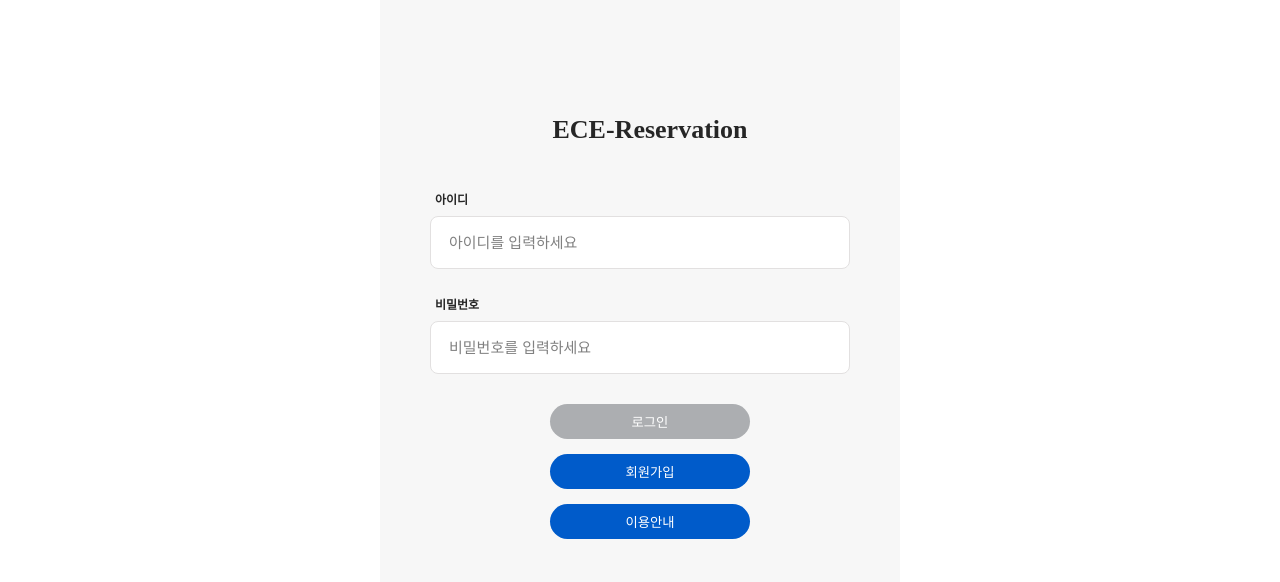
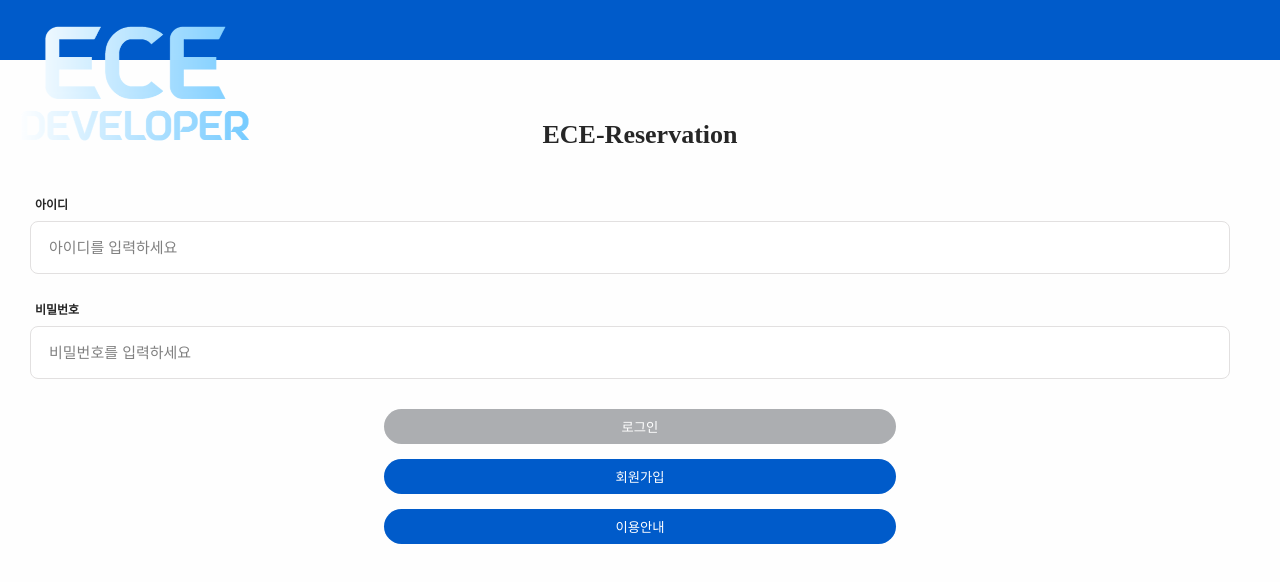
Before and after one commit to balamogoulish/ece-reservation-practice, a React (Create React App) app: page / in a window 1280 px wide. Shown: the top 582 px of the page. Built offline with nearby package versions, Linux system fonts and the light colour scheme.

Commit message:
feat: 헤더 추가

```diff
--- /dev/null
+++ b/src/Header.js
@@ -0,0 +1,23 @@
+import React from 'react';
+import { useNavigate } from "react-router-dom"
+
+const Header =() => {
+  const navigate = useNavigate();
+
+  const navigateToSignUp = () => {
+    navigate("/");
+  }
+
+  return(
+    <header className='header'>
+      <div>
+        <img className="logoImage"
+          src='img/logoWhite.png'
+          onClick={navigateToSignUp}
+        ></img>
+      </div>
+    </header>
+  )
+}
+
+export default Header;
--- a/src/Login.js
+++ b/src/Login.js
@@ -1,5 +1,6 @@
 import React, { useEffect, useState } from 'react'
 import Modal from './Modal'
+import Header from './Header'
 import { useNavigate } from "react-router-dom"
 
 /*임시 유저 아이디*/
@@ -48,6 +49,7 @@ export default function Login() {
 
   return(
     <div className='page'>
+      <Header />
       <div className='titleWrap'>
         ECE-Reservation
       </div>
--- a/src/css/index.css
+++ b/src/css/index.css
@@ -3,21 +3,15 @@
   top: 0;
   bottom: 0;
   width:100%;
-  max-width: 500px;
-  padding-top: 20px;
-  padding-left: 20px;
-
   left: 50%;
   transform: translate(-50%, 0);
-
-  background-color: #F7F7F7;
-
+  background-color: #fefefe;
   overflow: hidden;
 
 }
 
 .titleWrap{
-  margin-top: 95px;
+  margin-top: 60px;
   font-size: 26px;
   font-weight: bold;
   color: #262626;
@@ -94,3 +88,15 @@
   background-color: rgb(172, 174, 177);
   color:white;
 }
+
+.header{
+  height : 60px;
+  background-color: rgb(0, 91, 202);
+  color : #fff;
+}
+
+.logoImage{
+  margin-top: 7px;
+  margin-left: 7px;
+  width: 20%;
+}
```
Also changed, not shown: public/img/logo.png (added), public/img/logoWhite.png (added).
